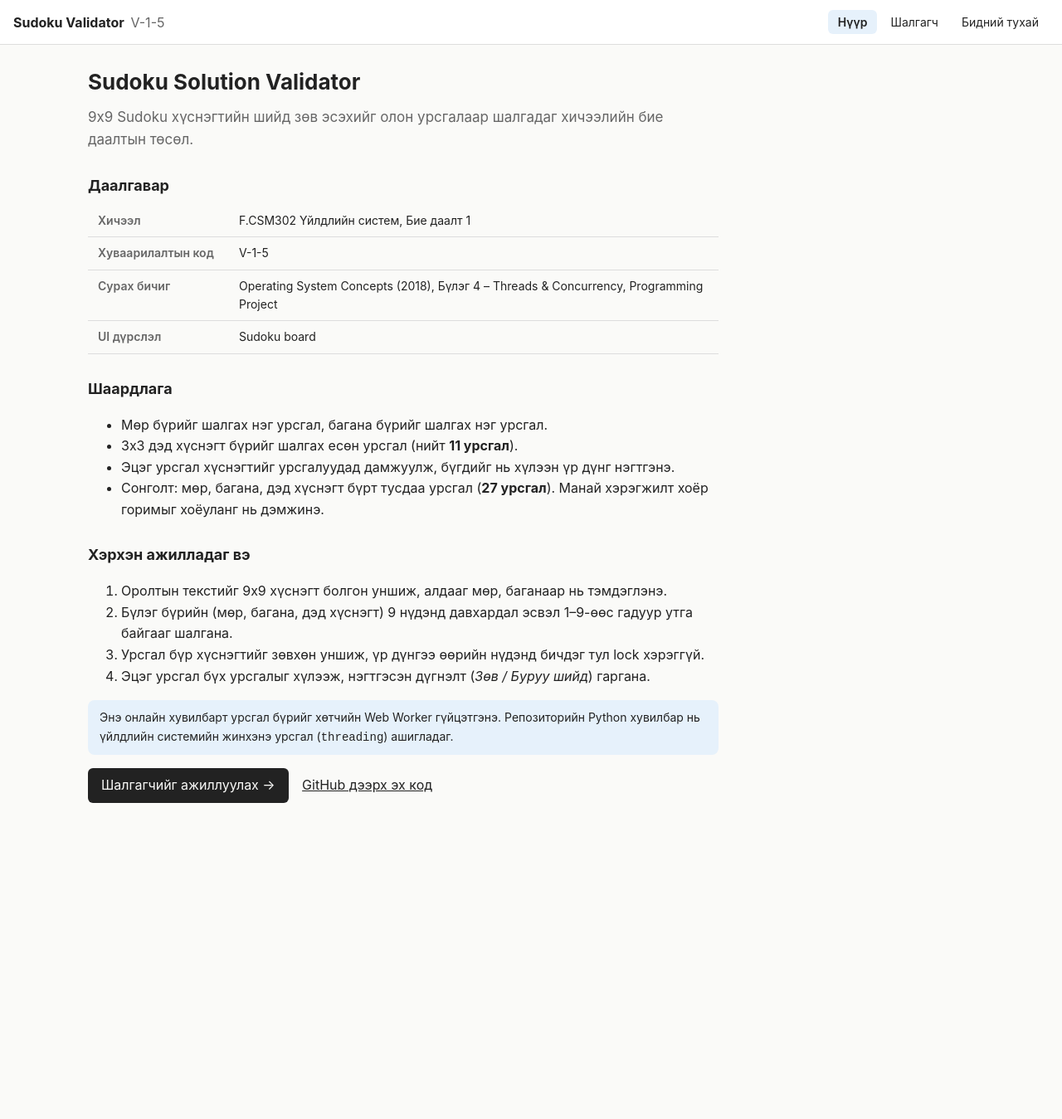
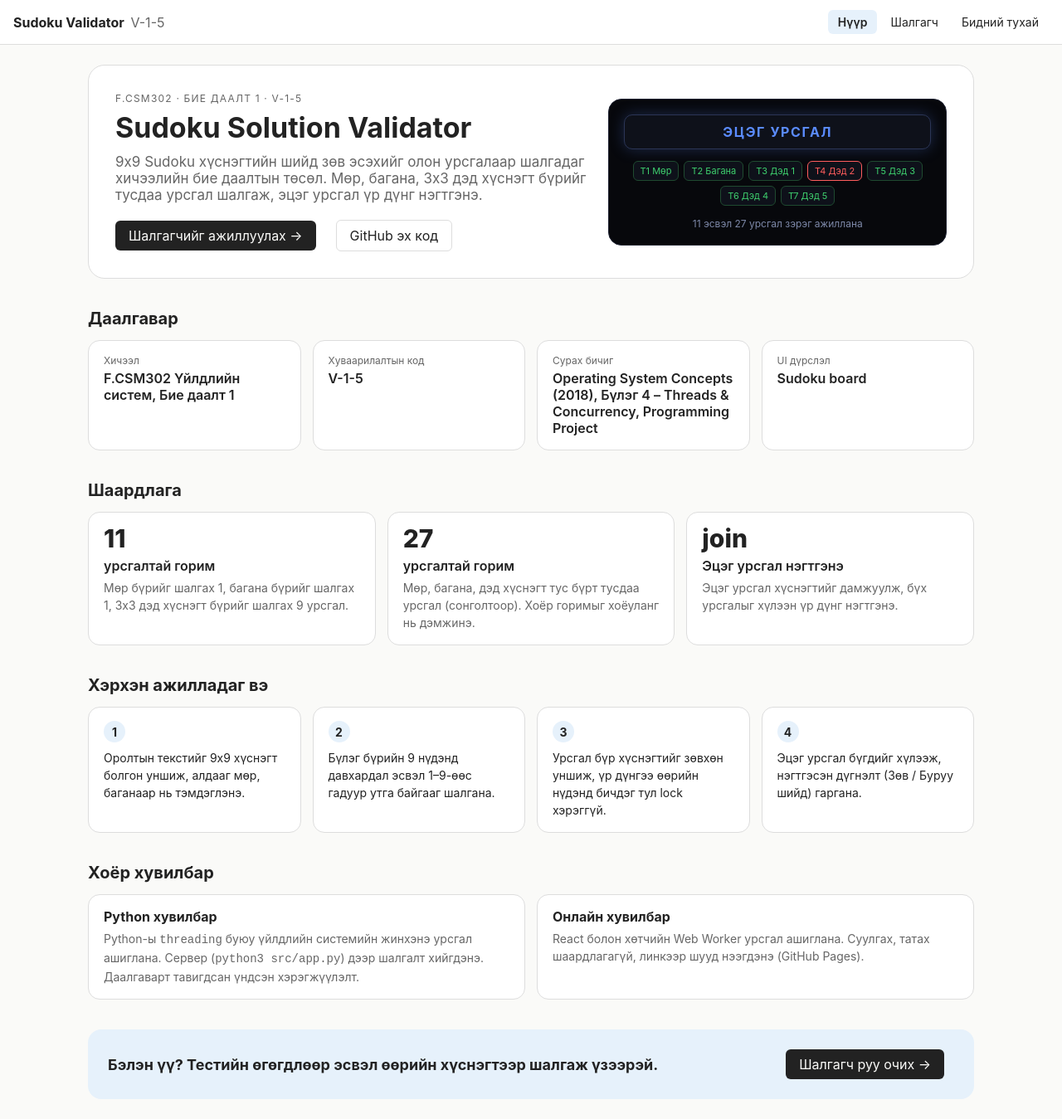
Before and after one commit to Baagii-dev/V-1-5-Sudoku-Solution-Validator, a React (Vite) app in the folder web/: page / in a window 1280 px wide. Shown: the whole page at 83% size. Before the commit the page ends 1008 px from the top, so only its background shows below. Built offline with nearby package versions, Linux system fonts and the light colour scheme; the HTML template or start-up script is replaced by a standard one.

Commit message:
fix: redesign home and about pages

```diff
--- a/web/src/pages/About.jsx
+++ b/web/src/pages/About.jsx
@@ -1,36 +1,55 @@
-const MEMBERS = [
-  { id: 'B241940010', name: 'О.Батцэцэг' },
-  { id: 'B242270090', name: 'А.Пүрэвдэмбэрэл' },
-];
-
 export default function About() {
   return (
-    <div className="prose">
-      <h1>Бидний тухай</h1>
-      <p className="lead">F.CSM302 Үйлдлийн систем хичээлийн Бие даалт 1, хуваарилалтын код V-1-5.</p>
+    <div className="wide">
+      <section className="hero">
+        <div>
+          <p className="eyebrow">Бидний тухай</p>
+          <h1>Баг ба төсөл</h1>
+          <p className="lead">F.CSM302 Үйлдлийн систем хичээлийн Бие даалт 1, хуваарилалтын код V-1-5. Sudoku шийдийг олон урсгалаар шалгах программыг хоёр хэлбэрээр хэрэгжүүлсэн.</p>
+        </div>
+        <div className="hero-card" aria-hidden="true">
+          <div className="hc-top">V-1-5</div>
+          <div className="hc-row"><i>Python threading</i><i>Web Worker</i><i>11 урсгал</i><i>27 урсгал</i></div>
+          <div className="hc-note">Operating System Concepts, Бүлэг 4</div>
+        </div>
+      </section>
 
-      <h2>Багийн гишүүд</h2>
-      <ul className="members">
-        {MEMBERS.map((m) => (
-          <li key={m.id}>
-            <span className="avatar" aria-hidden="true">{m.name[0]}</span>
-            <span>
-              <b>{m.name}</b>
-              <br />
-              <span className="muted">{m.id}</span>
-            </span>
-          </li>
-        ))}
-      </ul>
+      <section className="sec">
+        <h2>Багийн гишүүд</h2>
+        <div className="team">
+          <div className="member"><span className="avatar" aria-hidden="true">О</span><span><b>О.Батцэцэг</b><br /><span className="muted">B241940010</span></span></div>
+          <div className="member"><span className="avatar" aria-hidden="true">А</span><span><b>А.Пүрэвдэмбэрэл</b><br /><span className="muted">B242270090</span></span></div>
+        </div>
+      </section>
 
-      <h2>Төслийн тухай</h2>
-      <p>
-        Sudoku шийдийг олон урсгалаар шалгах программыг Python (үйлдлийн системийн урсгал) болон энэ онлайн хувилбар
-        (React, Web Worker) гэсэн хоёр хэлбэрээр хэрэгжүүлсэн.
-      </p>
-      <p>
-        <a href="https://github.com/Baagii-dev/V-1-5-Sudoku-Solution-Validator" target="_blank" rel="noreferrer">GitHub репозитори</a>
-      </p>
+      <section className="sec">
+        <h2>Төслийн тоон үзүүлэлт</h2>
+        <div className="cards">
+          <div className="card"><div className="big">2</div><div className="v">хувилбар</div><p>Python (OS урсгал) ба онлайн (Web Worker).</p></div>
+          <div className="card"><div className="big">11 / 27</div><div className="v">урсгалын горим</div><p>Хоёр горим ижил дүгнэлт өгдөг.</p></div>
+          <div className="card"><div className="big">17</div><div className="v">автомат тест</div><p>Python 11, JavaScript 6. Windows, macOS, Linux дээр CI-аар шалгагддаг.</p></div>
+          <div className="card"><div className="big">8</div><div className="v">тестийн өгөгдөл</div><p>Зөв, мөр/багана/дэд хүснэгтийн алдаа, буруу оролт.</p></div>
+        </div>
+      </section>
+
+      <section className="sec">
+        <h2>Ашигласан технологи</h2>
+        <div className="tags">
+          <span className="tag">Python 3 · threading</span><span className="tag">http.server</span><span className="tag">unittest</span>
+          <span className="tag">React</span><span className="tag">Vite</span><span className="tag">Web Worker</span>
+          <span className="tag">GitHub Actions</span><span className="tag">GitHub Pages</span>
+        </div>
+      </section>
+
+      <section className="sec">
+        <h2>Холбоосууд</h2>
+        <div className="linkgrid">
+          <a href="https://github.com/Baagii-dev/V-1-5-Sudoku-Solution-Validator" target="_blank" rel="noreferrer"><b>GitHub репозитори</b><span>Эх код, Python хувилбар, тест</span></a>
+          <a href="https://baagii-dev.github.io/V-1-5-Sudoku-Solution-Validator/" target="_blank" rel="noreferrer"><b>Онлайн хувилбар</b><span>Суулгахгүйгээр шууд ажиллуулах</span></a>
+          <a href="https://github.com/Baagii-dev/V-1-5-Sudoku-Solution-Validator/blob/main/docs/Manual.md" target="_blank" rel="noreferrer"><b>Manual</b><span>Хэрэглэгчийн ба operational заавар</span></a>
+          <a href="https://github.com/Baagii-dev/V-1-5-Sudoku-Solution-Validator/blob/main/docs/Report.md" target="_blank" rel="noreferrer"><b>Тайлан</b><span>Зохиомж, туршилт, дүгнэлт</span></a>
+        </div>
+      </section>
     </div>
   );
 }
--- a/web/src/pages/Home.jsx
+++ b/web/src/pages/Home.jsx
@@ -1,45 +1,64 @@
 export default function Home() {
   return (
-    <div className="prose">
+    <div className="wide">
+      <section className="hero">
+        <div>
+          <p className="eyebrow">F.CSM302 · Бие даалт 1 · V-1-5</p>
           <h1>Sudoku Solution Validator</h1>
-      <p className="lead">
-        9x9 Sudoku хүснэгтийн шийд зөв эсэхийг олон урсгалаар шалгадаг хичээлийн бие даалтын төсөл.
-      </p>
+          <p className="lead">9x9 Sudoku хүснэгтийн шийд зөв эсэхийг олон урсгалаар шалгадаг хичээлийн бие даалтын төсөл. Мөр, багана, 3x3 дэд хүснэгт бүрийг тусдаа урсгал шалгаж, эцэг урсгал үр дүнг нэгтгэнэ.</p>
+          <div className="hero-actions">
+            <a className="cta" href="#/validator">Шалгагчийг ажиллуулах →</a>
+            <a className="ghost" href="https://github.com/Baagii-dev/V-1-5-Sudoku-Solution-Validator" target="_blank" rel="noreferrer">GitHub эх код</a>
+          </div>
+        </div>
+        <div className="hero-card" aria-hidden="true">
+          <div className="hc-top">ЭЦЭГ УРСГАЛ</div>
+          <div className="hc-row"><i>T1 Мөр</i><i>T2 Багана</i><i>T3 Дэд 1</i><i className="bad">T4 Дэд 2</i><i>T5 Дэд 3</i><i>T6 Дэд 4</i><i>T7 Дэд 5</i></div>
+          <div className="hc-note">11 эсвэл 27 урсгал зэрэг ажиллана</div>
+        </div>
+      </section>
 
+      <section className="sec">
         <h2>Даалгавар</h2>
-      <table className="info">
-        <tbody>
-          <tr><th>Хичээл</th><td>F.CSM302 Үйлдлийн систем, Бие даалт 1</td></tr>
-          <tr><th>Хуваарилалтын код</th><td>V-1-5</td></tr>
-          <tr><th>Сурах бичиг</th><td>Operating System Concepts (2018), Бүлэг 4 – Threads &amp; Concurrency, Programming Project</td></tr>
-          <tr><th>UI дүрслэл</th><td>Sudoku board</td></tr>
-        </tbody>
-      </table>
+        <div className="cards">
+          <div className="card"><div className="k">Хичээл</div><div className="v">F.CSM302 Үйлдлийн систем, Бие даалт 1</div></div>
+          <div className="card"><div className="k">Хуваарилалтын код</div><div className="v">V-1-5</div></div>
+          <div className="card"><div className="k">Сурах бичиг</div><div className="v">Operating System Concepts (2018), Бүлэг 4 – Threads &amp; Concurrency, Programming Project</div></div>
+          <div className="card"><div className="k">UI дүрслэл</div><div className="v">Sudoku board</div></div>
+        </div>
+      </section>
 
+      <section className="sec">
         <h2>Шаардлага</h2>
-      <ul>
-        <li>Мөр бүрийг шалгах нэг урсгал, багана бүрийг шалгах нэг урсгал.</li>
-        <li>3x3 дэд хүснэгт бүрийг шалгах есөн урсгал (нийт <b>11 урсгал</b>).</li>
-        <li>Эцэг урсгал хүснэгтийг урсгалуудад дамжуулж, бүгдийг нь хүлээн үр дүнг нэгтгэнэ.</li>
-        <li>Сонголт: мөр, багана, дэд хүснэгт бүрт тусдаа урсгал (<b>27 урсгал</b>). Манай хэрэгжилт хоёр горимыг хоёуланг нь дэмжинэ.</li>
-      </ul>
+        <div className="cards">
+          <div className="card"><div className="big">11</div><div className="v">урсгалтай горим</div><p>Мөр бүрийг шалгах 1, багана бүрийг шалгах 1, 3x3 дэд хүснэгт бүрийг шалгах 9 урсгал.</p></div>
+          <div className="card"><div className="big">27</div><div className="v">урсгалтай горим</div><p>Мөр, багана, дэд хүснэгт тус бүрт тусдаа урсгал (сонголтоор). Хоёр горимыг хоёуланг нь дэмжинэ.</p></div>
+          <div className="card"><div className="big">join</div><div className="v">Эцэг урсгал нэгтгэнэ</div><p>Эцэг урсгал хүснэгтийг дамжуулж, бүх урсгалыг хүлээн үр дүнг нэгтгэнэ.</p></div>
+        </div>
+      </section>
 
+      <section className="sec">
         <h2>Хэрхэн ажилладаг вэ</h2>
-      <ol>
+        <ol className="flow">
           <li>Оролтын текстийг 9x9 хүснэгт болгон уншиж, алдааг мөр, баганаар нь тэмдэглэнэ.</li>
-        <li>Бүлэг бүрийн (мөр, багана, дэд хүснэгт) 9 нүдэнд давхардал эсвэл 1–9-өөс гадуур утга байгааг шалгана.</li>
+          <li>Бүлэг бүрийн 9 нүдэнд давхардал эсвэл 1–9-өөс гадуур утга байгааг шалгана.</li>
           <li>Урсгал бүр хүснэгтийг зөвхөн уншиж, үр дүнгээ өөрийн нүдэнд бичдэг тул lock хэрэггүй.</li>
-        <li>Эцэг урсгал бүх урсгалыг хүлээж, нэгтгэсэн дүгнэлт (<i>Зөв / Буруу шийд</i>) гаргана.</li>
+          <li>Эцэг урсгал бүгдийг хүлээж, нэгтгэсэн дүгнэлт (Зөв / Буруу шийд) гаргана.</li>
         </ol>
-      <p className="note-box">
-        Энэ онлайн хувилбарт урсгал бүрийг хөтчийн Web Worker гүйцэтгэнэ. Репозиторийн Python хувилбар нь үйлдлийн системийн
-        жинхэнэ урсгал (<code>threading</code>) ашигладаг.
-      </p>
+      </section>
 
-      <p>
-        <a className="cta" href="#/validator">Шалгагчийг ажиллуулах →</a>{' '}
-        <a href="https://github.com/Baagii-dev/V-1-5-Sudoku-Solution-Validator" target="_blank" rel="noreferrer">GitHub дээрх эх код</a>
-      </p>
+      <section className="sec">
+        <h2>Хоёр хувилбар</h2>
+        <div className="compare">
+          <div className="card"><h3>Python хувилбар</h3><p>Python-ы <code>threading</code> буюу үйлдлийн системийн жинхэнэ урсгал ашиглана. Сервер (<code>python3 src/app.py</code>) дээр шалгалт хийгдэнэ. Даалгаварт тавигдсан үндсэн хэрэгжүүлэлт.</p></div>
+          <div className="card"><h3>Онлайн хувилбар</h3><p>React болон хөтчийн Web Worker урсгал ашиглана. Суулгах, татах шаардлагагүй, линкээр шууд нээгдэнэ (GitHub Pages).</p></div>
+        </div>
+      </section>
+
+      <div className="band">
+        <b>Бэлэн үү? Тестийн өгөгдлөөр эсвэл өөрийн хүснэгтээр шалгаж үзээрэй.</b>
+        <a className="cta" href="#/validator">Шалгагч руу очих →</a>
+      </div>
     </div>
   );
 }
--- a/web/src/style.css
+++ b/web/src/style.css
@@ -137,3 +137,45 @@
   .stat.big { grid-column: 1 / -1; }
   .boardpanel { overflow-x: auto; }
 }
+
+/* Нүүр ба Бидний тухай хуудас */
+.wide { max-width: 1100px; }
+.hero { display: grid; grid-template-columns: minmax(0, 1.4fr) minmax(240px, 1fr); gap: 24px; align-items: center; padding: 32px; border: 1px solid var(--line); border-radius: 20px; background: var(--card); }
+.eyebrow { font-size: 12px; letter-spacing: 0.1em; text-transform: uppercase; color: var(--muted); margin: 0 0 8px; }
+.hero h1 { font-size: 34px; line-height: 1.15; margin: 0 0 12px; }
+.hero .lead { margin: 0 0 20px; }
+.hero-actions { display: flex; gap: 12px; flex-wrap: wrap; align-items: center; }
+.ghost { padding: 8px 16px; border: 1px solid var(--line); border-radius: 6px; text-decoration: none; }
+.hero-card { background: #07080c; color: #e8ecf5; border: 1px solid #1c2030; border-radius: 16px; padding: 18px; display: grid; gap: 14px; }
+.hero-card .hc-top { text-align: center; padding: 10px; border: 1px solid #2b3556; border-radius: 10px; background: #0e111a; color: #5b8cff; font-weight: 700; letter-spacing: 0.1em; box-shadow: 0 0 18px rgba(91, 140, 255, 0.25); }
+.hero-card .hc-row { display: flex; gap: 6px; flex-wrap: wrap; justify-content: center; }
+.hero-card .hc-row i { font-style: normal; font-size: 11px; padding: 4px 8px; border-radius: 6px; background: #0e111a; border: 1px solid #1f4a30; color: #3ecf6e; }
+.hero-card .hc-row i.bad { border-color: #ff5d5d; color: #ff5d5d; }
+.hero-card .hc-note { font-size: 12px; color: #7d88a8; text-align: center; }
+.sec { margin-top: 36px; }
+.sec h2 { font-size: 20px; margin: 0 0 14px; }
+.cards { display: grid; grid-template-columns: repeat(auto-fit, minmax(220px, 1fr)); gap: 14px; }
+.card { border: 1px solid var(--line); border-radius: 14px; background: var(--card); padding: 16px 18px; }
+.card .k { font-size: 12px; color: var(--muted); margin-bottom: 4px; }
+.card .v { font-weight: 600; }
+.card .big { font-size: 30px; font-weight: 800; line-height: 1; margin-bottom: 8px; }
+.card p { margin: 6px 0 0; color: var(--muted); font-size: 14px; line-height: 1.5; }
+.flow { list-style: none; padding: 0; margin: 0; display: grid; grid-template-columns: repeat(auto-fit, minmax(210px, 1fr)); gap: 14px; counter-reset: s; }
+.flow li { counter-increment: s; border: 1px solid var(--line); border-radius: 14px; background: var(--card); padding: 16px 18px 16px 18px; position: relative; font-size: 14px; line-height: 1.5; }
+.flow li::before { content: counter(s); display: flex; align-items: center; justify-content: center; width: 26px; height: 26px; border-radius: 50%; background: var(--row); font-weight: 700; margin-bottom: 8px; }
+.compare { display: grid; grid-template-columns: repeat(auto-fit, minmax(280px, 1fr)); gap: 14px; }
+.compare .card h3 { margin: 0 0 6px; font-size: 16px; }
+.tags { display: flex; flex-wrap: wrap; gap: 8px; }
+.tag { padding: 5px 12px; border-radius: 999px; border: 1px solid var(--line); background: var(--card); font-size: 13px; }
+.band { margin-top: 36px; padding: 24px; border-radius: 16px; background: var(--row); display: flex; gap: 16px; justify-content: space-between; align-items: center; flex-wrap: wrap; }
+.band b { font-size: 18px; }
+.team { display: grid; grid-template-columns: repeat(auto-fit, minmax(260px, 1fr)); gap: 14px; }
+.member { display: flex; gap: 16px; align-items: center; padding: 20px; border: 1px solid var(--line); border-radius: 16px; background: var(--card); }
+.member .avatar { width: 64px; height: 64px; font-size: 26px; }
+.member b { font-size: 18px; }
+.linkgrid { display: grid; grid-template-columns: repeat(auto-fit, minmax(240px, 1fr)); gap: 14px; }
+.linkgrid a { display: block; padding: 16px 18px; border: 1px solid var(--line); border-radius: 14px; background: var(--card); text-decoration: none; }
+.linkgrid a:hover { background: var(--row); }
+.linkgrid a b { display: block; margin-bottom: 4px; }
+.linkgrid a span { color: var(--muted); font-size: 13px; }
+@media (max-width: 800px) { .hero { grid-template-columns: 1fr; padding: 20px; } .hero h1 { font-size: 28px; } }
```
Lines whose indentation alone changed are shown as unchanged.
